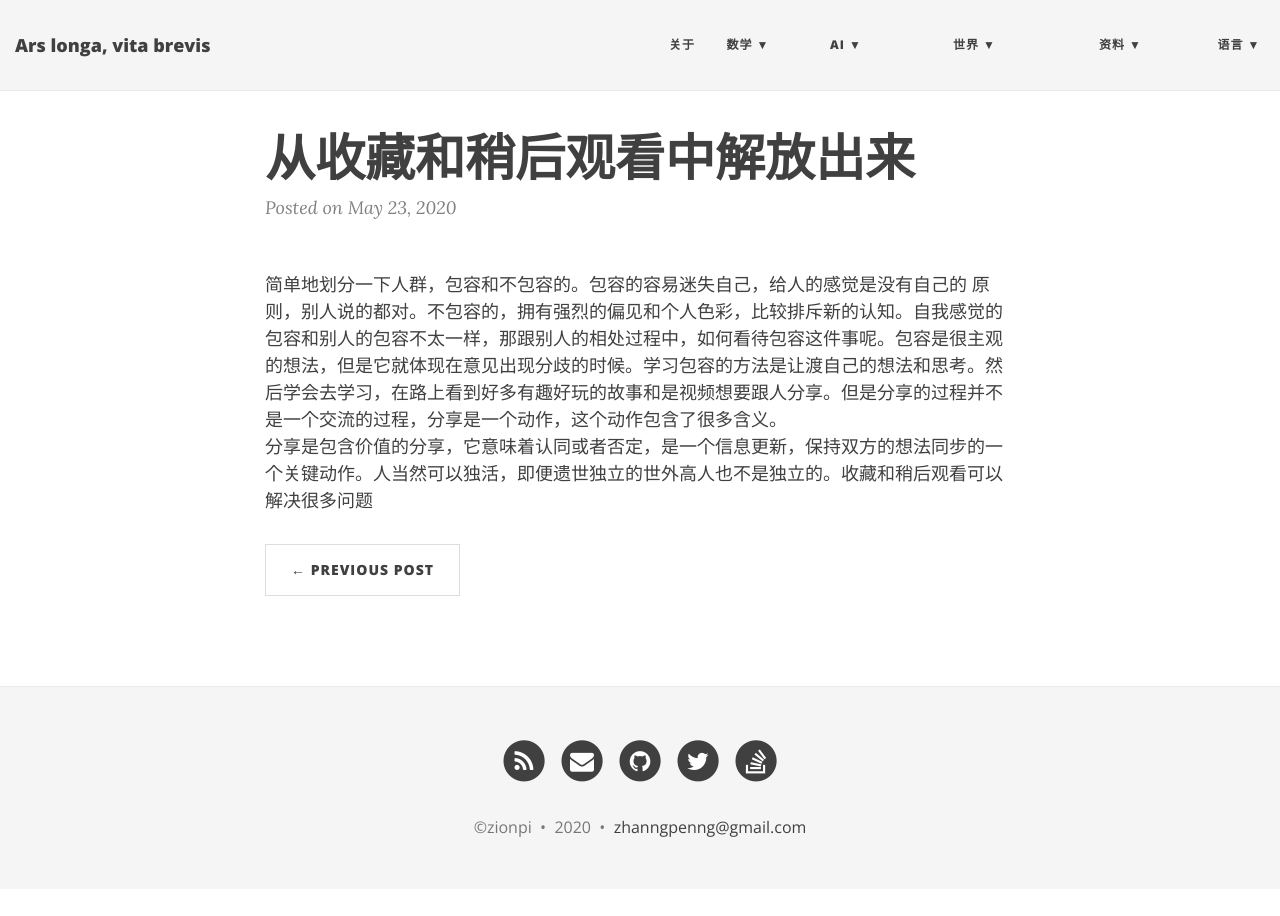
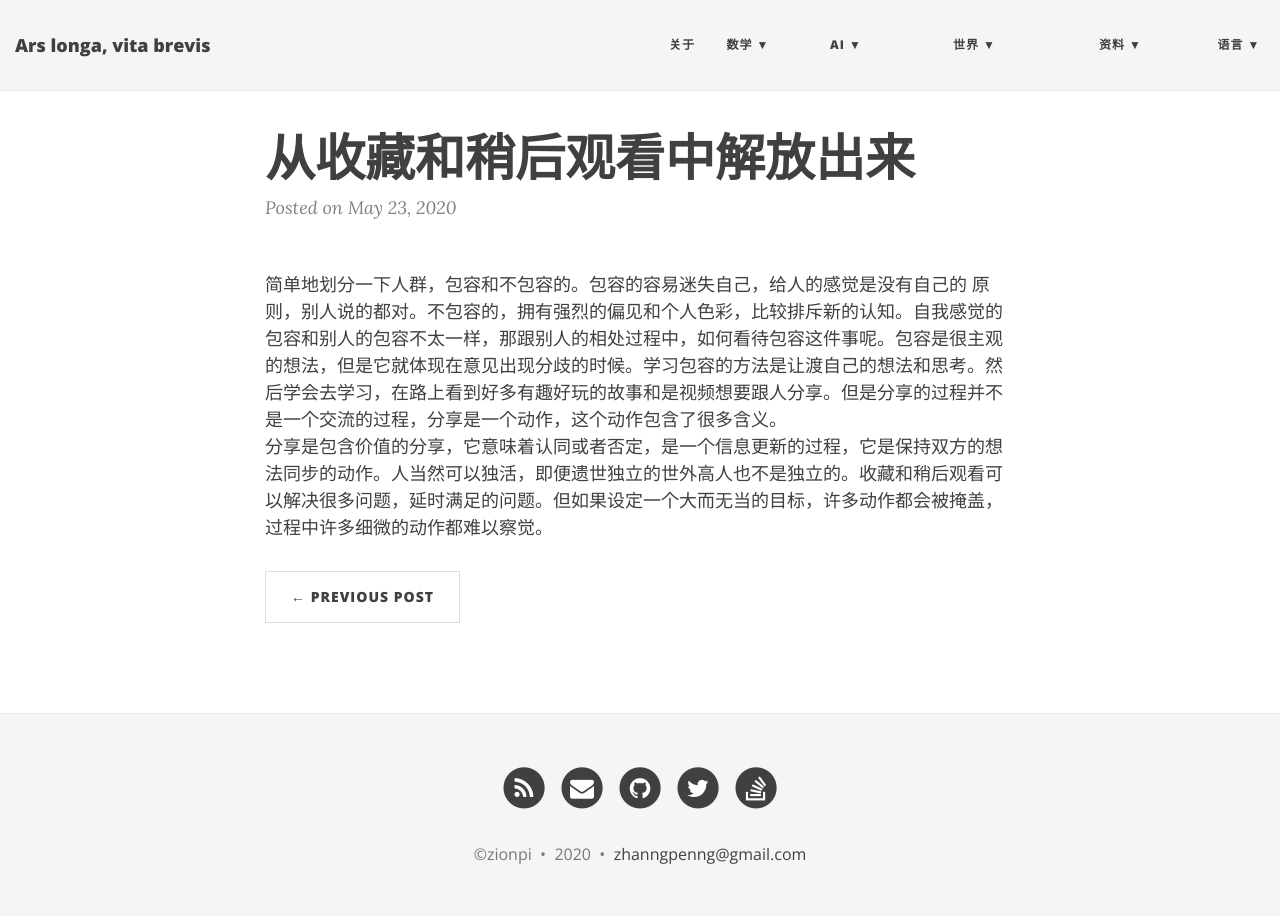
Before and after one commit to ZionPi/zionpi.github.io, a Jekyll site: the page built from _posts/2020-05-23-free-from-save-and-watch-later.md, in a window 1280 px wide. Built offline with Jekyll 4.4.1, drawn with Linux system fonts in a browser that asks for light colours; nearby versions of some CDN libraries.

Commit message:
add one sentense

```diff
--- a/_posts/2020-05-23-free-from-save-and-watch-later.md
+++ b/_posts/2020-05-23-free-from-save-and-watch-later.md
@@ -4,4 +4,4 @@ title: 从收藏和稍后观看中解放出来
 ---
 简单地划分一下人群，包容和不包容的。包容的容易迷失自己，给人的感觉是没有自己的
 原则，别人说的都对。不包容的，拥有强烈的偏见和个人色彩，比较排斥新的认知。自我感觉的包容和别人的包容不太一样，那跟别人的相处过程中，如何看待包容这件事呢。包容是很主观的想法，但是它就体现在意见出现分歧的时候。学习包容的方法是让渡自己的想法和思考。然后学会去学习，在路上看到好多有趣好玩的故事和是视频想要跟人分享。但是分享的过程并不是一个交流的过程，分享是一个动作，这个动作包含了很多含义。
-分享是包含价值的分享，它意味着认同或者否定，是一个信息更新，保持双方的想法同步的一个关键动作。人当然可以独活，即便遗世独立的世外高人也不是独立的。收藏和稍后观看可以解决很多问题
+分享是包含价值的分享，它意味着认同或者否定，是一个信息更新的过程，它是保持双方的想法同步的动作。人当然可以独活，即便遗世独立的世外高人也不是独立的。收藏和稍后观看可以解决很多问题，延时满足的问题。但如果设定一个大而无当的目标，许多动作都会被掩盖，过程中许多细微的动作都难以察觉。
```
